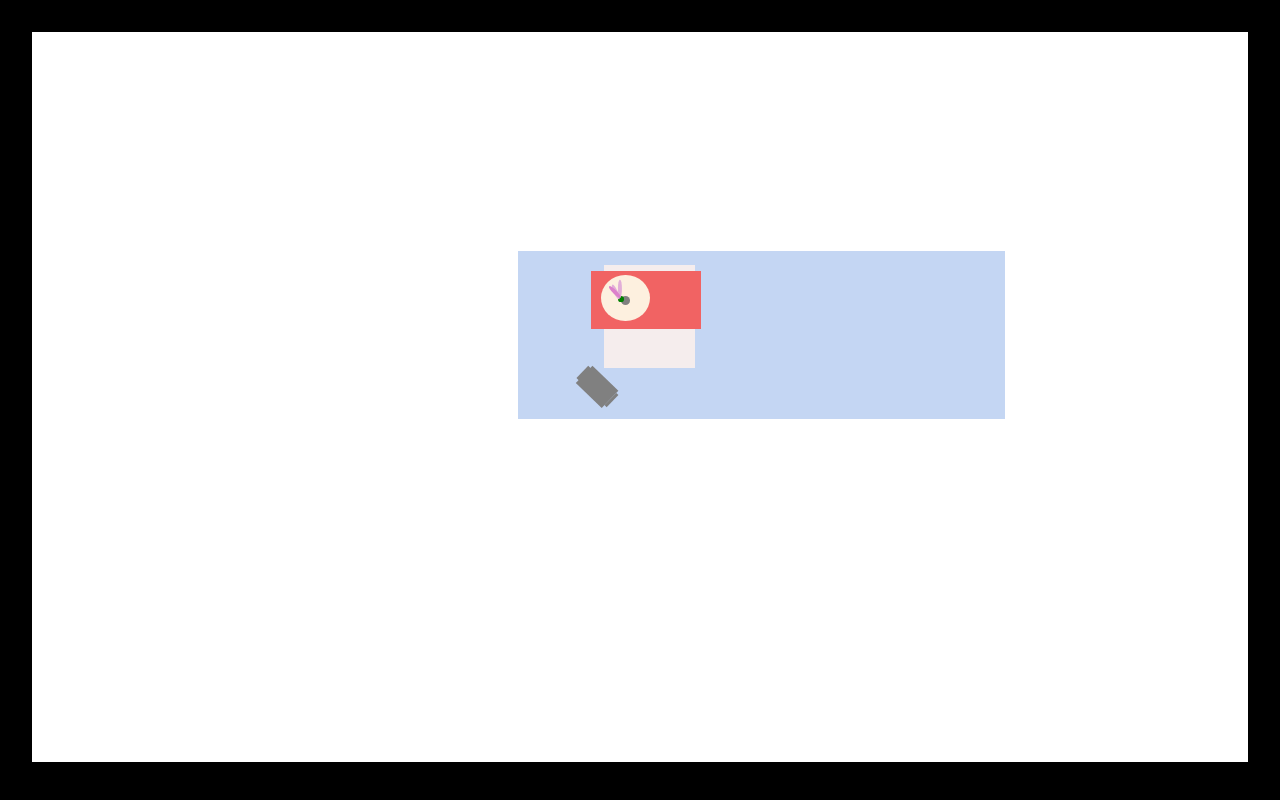
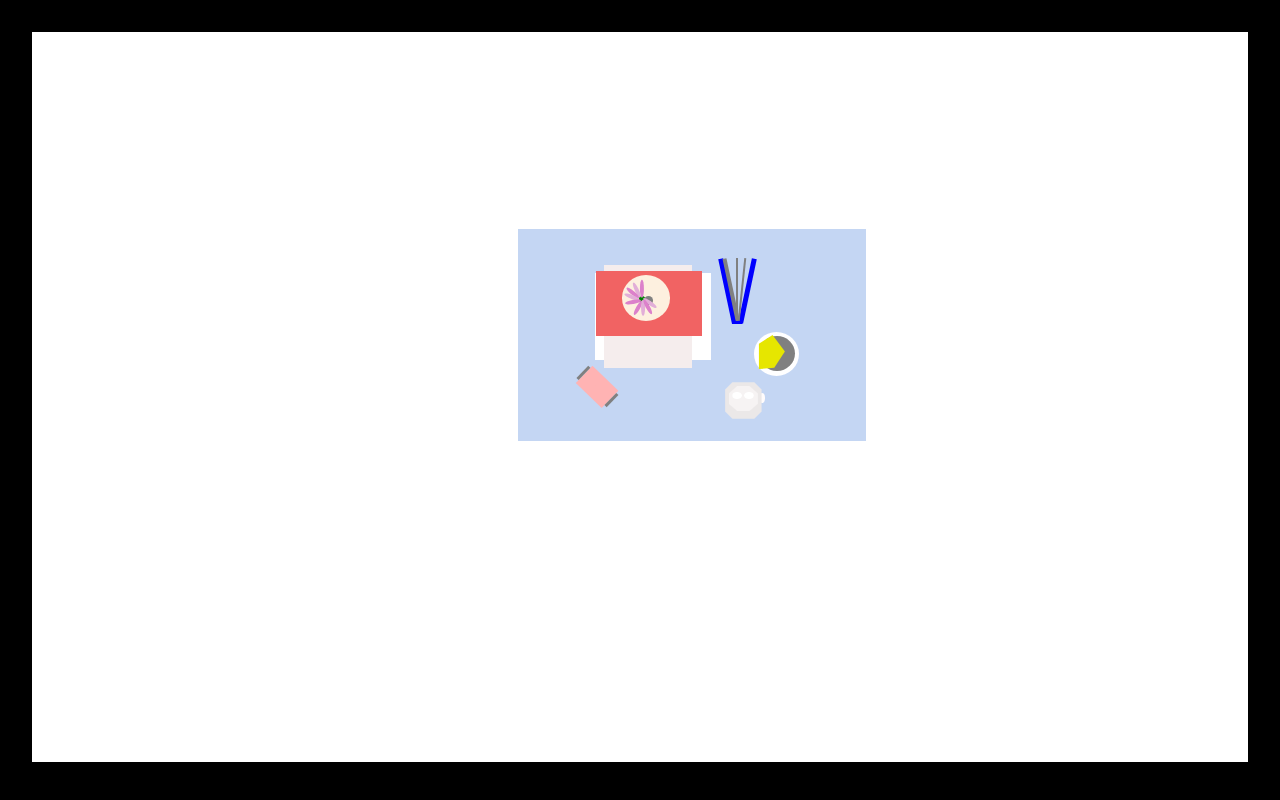
Before and after one commit to leej312/leej312.github.io, a plain HTML site: page Project_Lab/coding-from-life/sketch-2/index.html in a window 1280 px wide. Drawn offline with Linux system fonts and the light colour scheme.

Commit message:
codeforlifefinal

```diff
--- a/Project_Lab/coding-from-life/sketch-2/index.html
+++ b/Project_Lab/coding-from-life/sketch-2/index.html
@@ -12,6 +12,7 @@
 
       <div class="table"></div>
       <div class="table-right"></div>
+     <div class="book-bottom"></div>
       <div class="book-middle"></div>
       <div class="book-top"></div>
 
@@ -20,10 +21,6 @@
         <div class="can can-2"></div>
         <div class="can can-3"></div>
       </div>
-
-      <div class="book-bottom"></div>
-
-      <div class="candle"></div>
 
       <div class="vase">
         <div class="vase vase-1"></div>
@@ -34,7 +31,41 @@
         <div class="flower flower-1"></div>
         <div class="flower flower-2"></div>
         <div class="flower flower-3"></div>
+        <div class="flower flower-4"></div>
+        <div class="flower flower-5"></div>
+        <div class="flower flower-6"></div>
+        <div class="flower flower-7"></div>
+        <div class="flower flower-8"></div>
+        <div class="flower flower-9"></div>
+        <div class="flower flower-10"></div>
+        <div class="flower flower-11"></div>
+        <div class="flower flower-12"></div>
       </div>
+
+      <div class="book">
+        <div class="book book-1"></div>
+        <div class="book book-2"></div>
+        <div class="book book-3"></div>
+        <div class="book book-4"></div>
+        <div class="book book-5"></div>
+        <div class="book book-6"></div>
+      </div>
+
+      <div class="candle">
+        <div class="candle candle-1"></div>
+      </div>
+
+      <div class="cheese"></div>
+
+      <div class="cathand"></div>
+
+      <div class="cat">
+        <div class="cat cat-1"></div>
+        <div class="cat cat-2"></div>
+        <div class="cat cat-3"></div>
+      </div>
+
+
 
 
     </div>
--- a/Project_Lab/coding-from-life/sketch-2/main.css
+++ b/Project_Lab/coding-from-life/sketch-2/main.css
@@ -21,10 +21,10 @@ body {
 
 .table {
   position:absolute;
-  top:30%;
+  top:27%;
   left:40%;
-  width:40%;
-  height:23%;
+  width:28.6%;
+  height:29%;
 
   background:#c4d6f3;;
 }
@@ -33,7 +33,7 @@ body {
   position:absolute;
   top:32%;
   left:47%;
-  width:7.5%;
+  width:7.3%;
   height:14%;
 
   background:#f5eded;
@@ -42,18 +42,88 @@ body {
 .book-top {
   position:absolute;
   top:32.7%;
-  left:46%;
-  width:9%;
-  height:8%;
+  left:46.4%;
+  width:8.7%;
+  height:9%;
 
   background:#f16363;
+}
+
+.book-bottom {
+  position:absolute;
+  top:33%;
+  left:46.3%;
+  width:9.5%;
+  height:12%;
+
+  background:white;
+}
+
+.book-1 {
+  position:absolute;
+  top:31%;
+  left:57%;
+  width:0.4%;
+  height:9%;
+  transform:rotate(-12deg);
+  background:blue;
+}
+
+.book-2 {
+  position:absolute;
+  top:39.4%;
+  left:57.6%;
+  width:0.8%;
+  height:0.6%;
+
+  background:blue;
+}
+
+.book-3 {
+  position:absolute;
+  top:31%;
+  left:58.6%;
+  width:0.4%;
+  height:9%;
+  transform:rotate(12deg);
+  background:blue;
+}
+
+.book-4 {
+  position:absolute;
+  top:31%;
+  left:57.3%;
+  width:0.3%;
+  height:8.6%;
+  transform:rotate(-12deg);
+  background:grey;
+}
+
+.book-5 {
+  position:absolute;
+  top:31%;
+  left:57.9%;
+  width:0.2%;
+  height:8.6%;
+
+  background:grey;
+}
+
+.book-6 {
+  position:absolute;
+  top:31%;
+  left:58.3%;
+  width:0.2%;
+  height:8.6%;
+  transform:rotate(6deg);
+  background:grey;
 }
 
 .vase {
 
   position:absolute;
   top:33.3%;
-  left:46.8%;
+  left:48.5%;
   width:4%;
   height:6.3%;
   border-radius:50%;
@@ -64,7 +134,7 @@ body {
 .vase-1 {
   position:absolute;
   top:45%;
-  left:40%;
+  left:45%;
   width:20%;
   height:20%;
   border-radius:50%;
@@ -87,18 +157,18 @@ body {
 .flower-1 {
   position:absolute;
   top:35%;
-  left:47.6%;
+  left:49.4%;
   width:1.5%;
   height:0.5%;
   border-radius:50%;
-  background:#e2aed8;
+  background:#dc81cb;
   transform:rotate(90deg);
 }
 
 .flower-2 {
   position:absolute;
-  top:35.3%;
-  left:47.4%;
+  top:35.1%;
+  left:49.1%;
   width:1.3%;
   height:0.5%;
   border-radius:50%;
@@ -108,14 +178,95 @@ body {
 
 .flower-3 {
   position:absolute;
-  top:35.3%;
-  left:47.3%;
+  top:35.5%;
+  left:48.8%;
   width:1.3%;
   height:0.5%;
   border-radius:50%;
   background:#dc81cb;
-  transform:rotate(45deg);
+  transform:rotate(40deg);
 }
+
+.flower-4 {
+  position:absolute;
+  top:36%;
+  left:48.7%;
+  width:1.3%;
+  height:0.5%;
+  border-radius:50%;
+  background:#e2aed8;
+  transform:rotate(22deg);
+}
+
+.flower-5 {
+  position:absolute;
+  top:36.7%;
+  left:48.8%;
+  width:1.3%;
+  height:0.5%;
+  border-radius:50%;
+  background:#dc81cb;
+  transform:rotate(-10deg);
+}
+
+.flower-6 {
+  position:absolute;
+  top:37.2%;
+  left:48.9%;
+  width:1.3%;
+  height:0.5%;
+  border-radius:50%;
+  background:#e2aed8;
+  transform:rotate(-35deg);
+}
+
+.flower-7 {
+  position:absolute;
+  top:37.5%;
+  left:49.2%;
+  width:1.3%;
+  height:0.5%;
+  border-radius:50%;
+  background:#dc81cb;
+  transform:rotate(-61deg);
+}
+
+.flower-8 {
+  position:absolute;
+  top:37.6%;
+  left:49.6%;
+  width:1.3%;
+  height:0.5%;
+  border-radius:50%;
+  background:#e2aed8;
+  transform:rotate(-90deg);
+}
+
+.flower-9 {
+  position:absolute;
+  top:37.4%;
+  left:50%;
+  width:1.3%;
+  height:0.5%;
+  border-radius:50%;
+  background:#dc81cb;
+  transform:rotate(61deg);
+}
+
+.flower-6 {
+  position:absolute;
+  top:36.9%;
+  left:50.2%;
+  width:1.3%;
+  height:0.5%;
+  border-radius:50%;
+  background:#e2aed8;
+  transform:rotate(35deg);
+}
+
+
+
+
 
 .can {
   position:absolute;
@@ -124,7 +275,7 @@ body {
   width:3%;
   height:3.3%;
 
-  background:grey;
+  background:#ffb3b3;
   transform:rotate(44deg);
 }
 
@@ -132,7 +283,7 @@ body {
   position:absolute;
   top:11%;
   left:-8%;
-  width:30%;
+  width:8%;
   height:74%;
 
 
@@ -152,5 +303,88 @@ body {
   transform:rotate(0deg);
 }
 
+.candle {
+  position:absolute;
+  top:41.1%;
+  left:59.4%;
+  width:3.7%;
+  height:6%;
+  border-radius:50%;
+  background:white;
+}
+
+.candle-1 {
+  position:absolute;
+  top:10%;
+  left:10%;
+  width:80%;
+  height:80%;
+  border-radius:50%;
+  background:grey;
+}
+
+.cheese {
+  position:absolute;
+  top:41.3%;
+  left:59.5%;
+  width:3.5%;
+  height:5.7%;
+  -webkit-clip-path: polygon(8% 25%, 40% 4%, 69% 44%, 44% 83%, 8% 86%);
+  clip-path: polygon(8% 25%, 40% 4%, 69% 44%, 44% 83%, 8% 86%);
+  background:#e6e600;
+}
+
+.cat {
+  position:absolute;
+  top:48%;
+  left:57%;
+  width:3%;
+  height:5%;
+  -webkit-clip-path: polygon(20% 0%, 80% 0%, 100% 20%, 100% 80%, 80% 100%, 20% 100%, 0% 80%, 0% 20%);
+  clip-path: polygon(20% 0%, 80% 0%, 100% 20%, 100% 80%, 80% 100%, 20% 100%, 0% 80%, 0% 20%);
+  background:#ebe8e8;
+}
+
+.cat-1 {
+  position:absolute;
+  top:10%;
+  left:10%;
+  width:80%;
+  height:70%;
+  -webkit-clip-path: polygon(30% 0%, 70% 0%, 100% 30%, 100% 70%, 70% 100%, 30% 100%, 0% 70%, 0% 30%);
+  clip-path: polygon(30% 0%, 70% 0%, 100% 30%, 100% 70%, 70% 100%, 30% 100%, 0% 70%, 0% 30%);
+  background:#f6f3f3;
+}
+
+.cat-2 {
+  position:absolute;
+  top:26%;
+  left:20%;
+  width:27%;
+  height:20%;
+  background:white;
+  border-radius:50%;
+}
+
+.cat-3 {
+  position:absolute;
+  top:26%;
+  left:51.6%;
+  width:27%;
+  height:20%;
+  background:white;
+  border-radius:50%;
+}
+
+.cathand {
+  position:absolute;
+  top:49.5%;
+  left:59.8%;
+  width:0.5%;
+  height:1.3%;
+  background:#fffcfc;
+  border-radius:50%;
+}
+
 
 /* Your CSS goes here */
```
Also changed, not shown: 3 other files.
